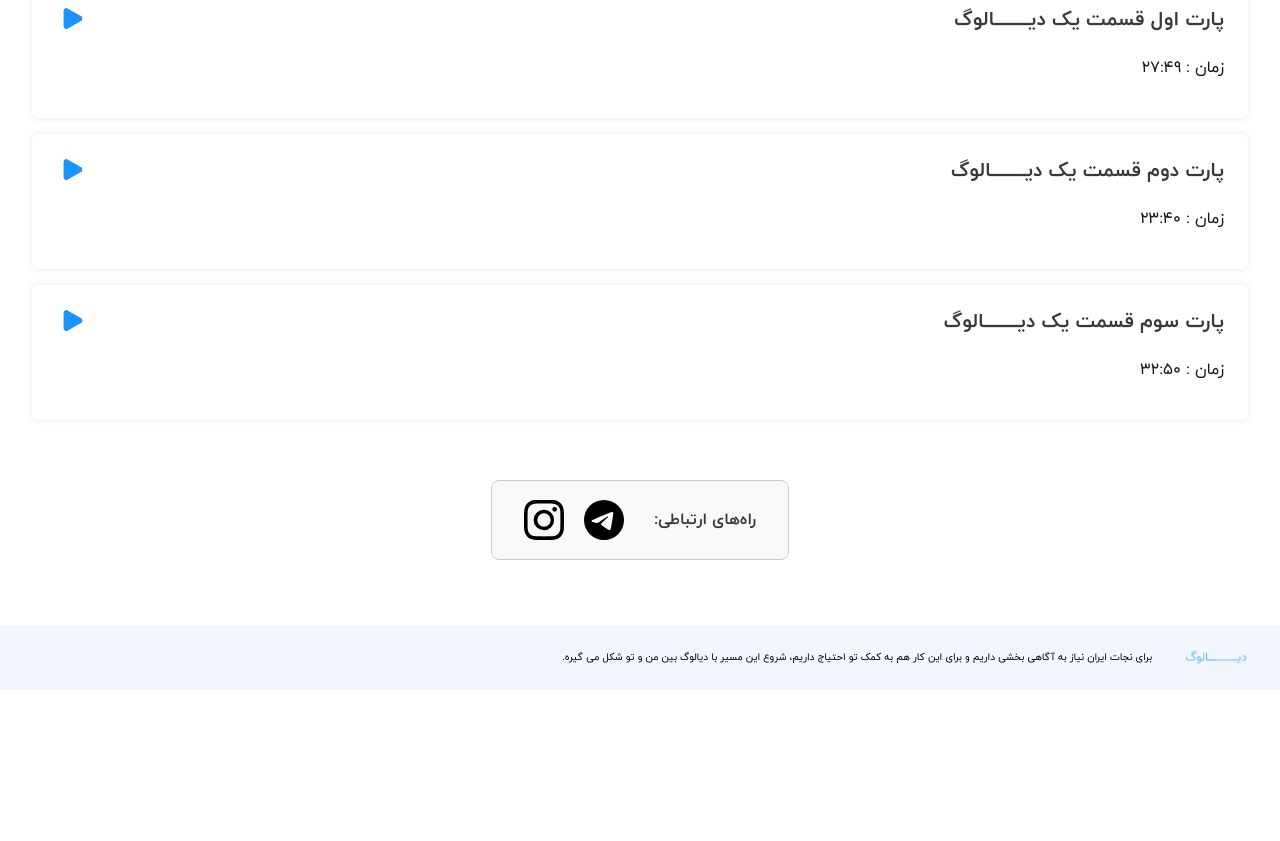
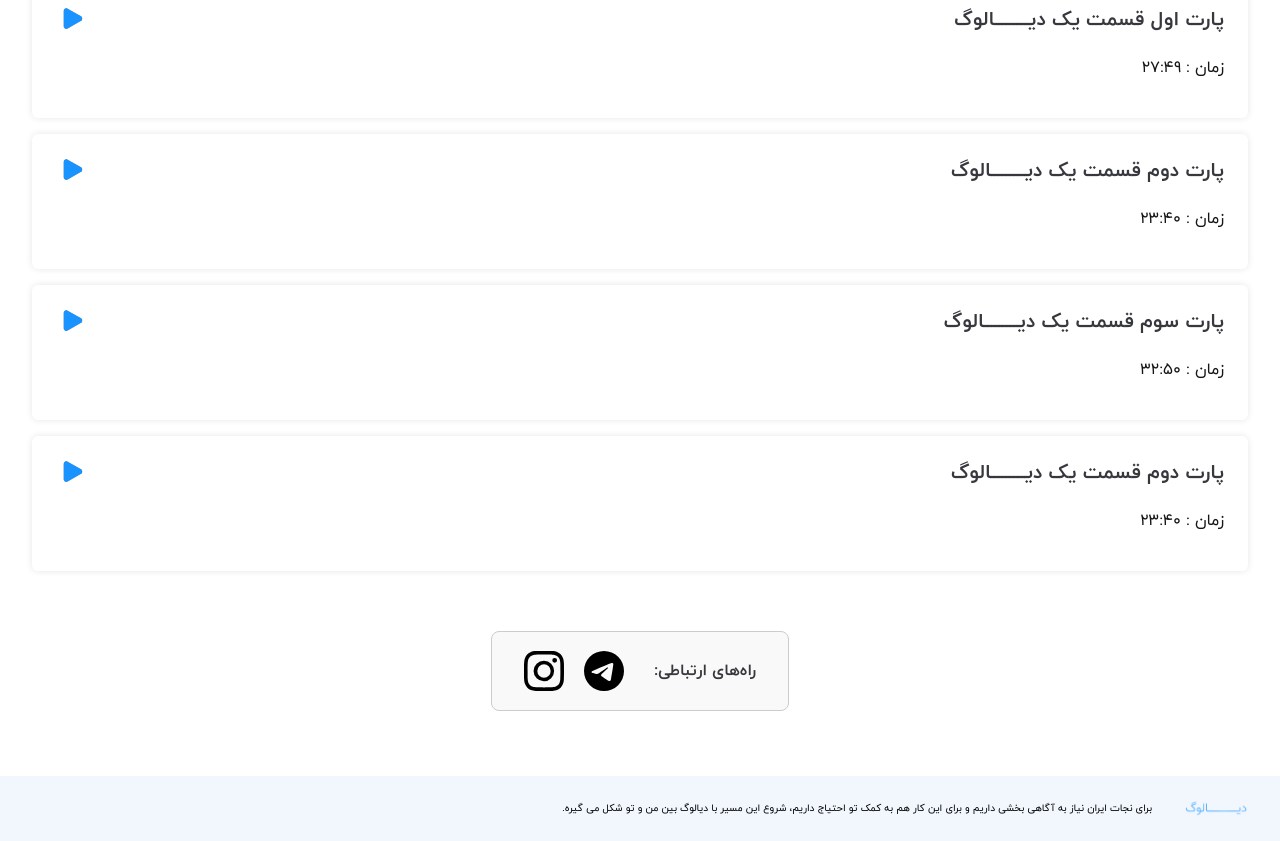
Before and after one commit to amirmnadimi/dialogeiran, a plain HTML site: page index.html in a window 1280 px wide. Shown: the part 1152-1993 px from the top of the page. Before the commit the page ends 1842 px from the top, so only its background shows below. Drawn offline with Linux system fonts and the light colour scheme.

Commit message:
Update index.html

```diff
--- a/index.html
+++ b/index.html
@@ -208,7 +208,7 @@
 								</div>
 							</div>
 						</div>
-						<!--<div class="col-6 col-lg-6">
+						<div class="col-6 col-lg-6">
 							<div class="video-container">
 								<div class="card card-margin pointer video-card">
 									<div>
@@ -236,7 +236,7 @@
 								</div>
 							</div>
 						</div>
-						<div class="col-6 col-lg-6">
+						<!--<div class="col-6 col-lg-6">
 							<div class="video-container">
 								<div class="card card-margin pointer video-card">
 									<div>
```
